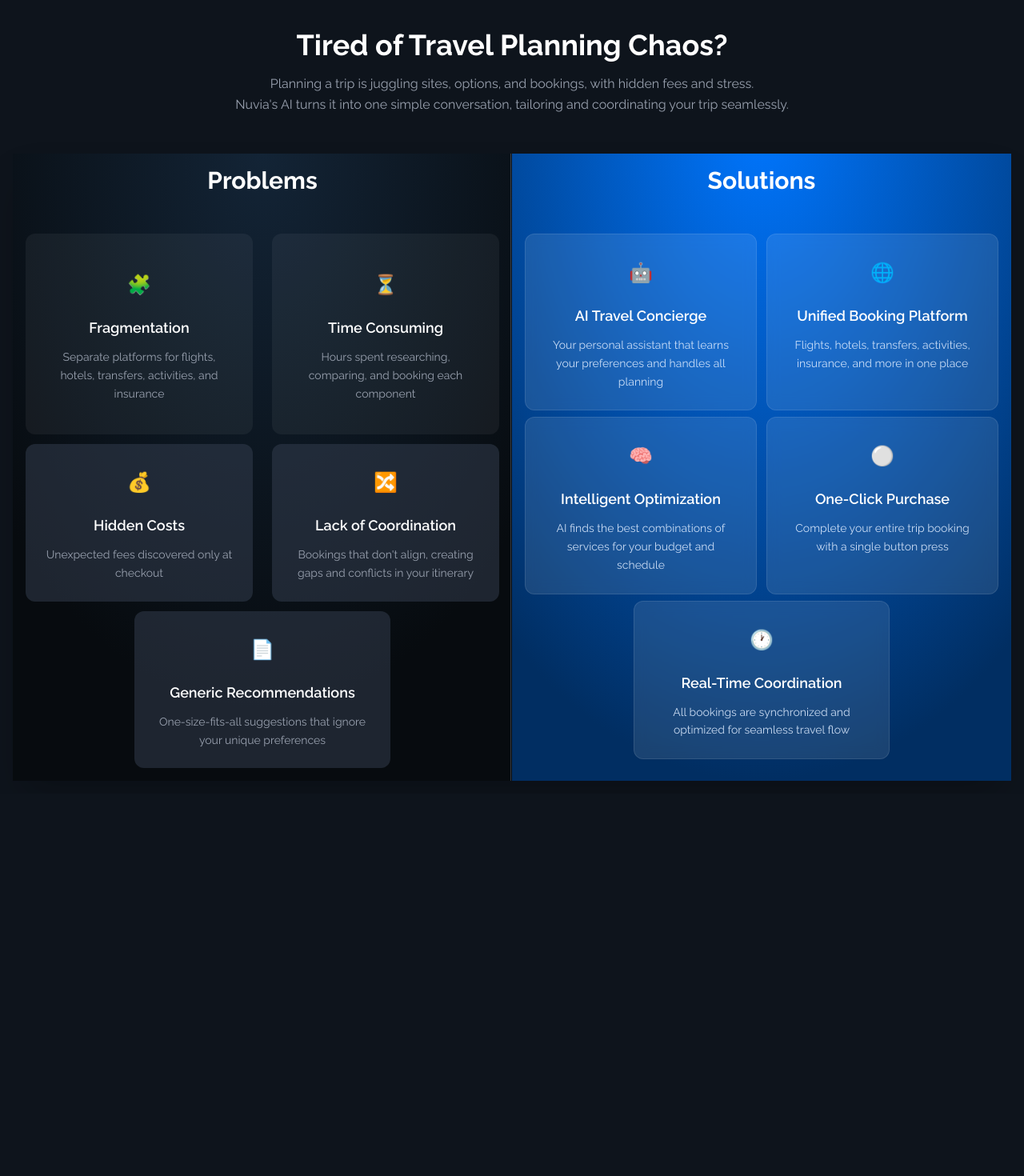
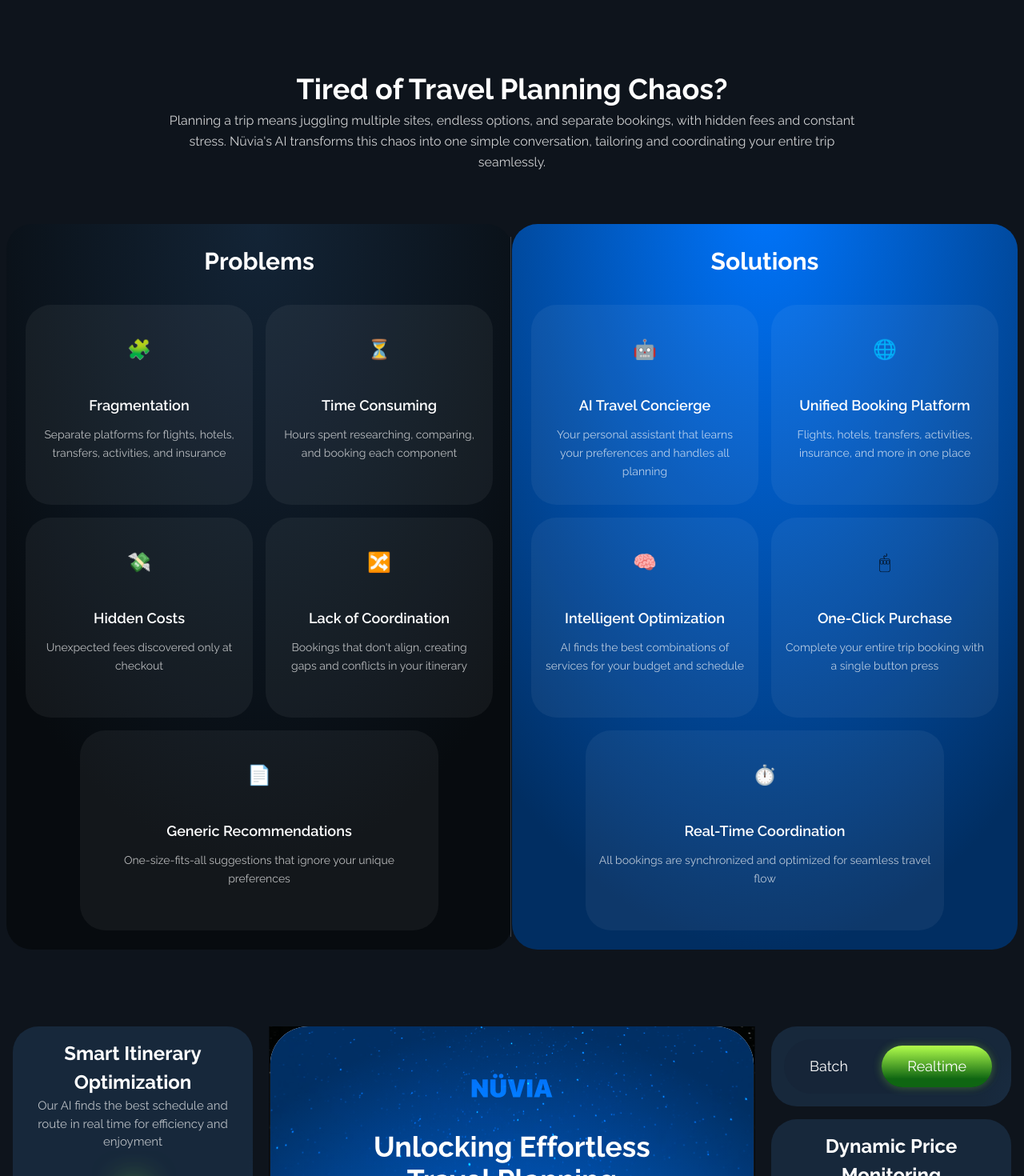
Before and after one commit to elghanbibadr/nuvia, a Next.js app: page / in a window 1280 px wide. Shown: the part 2380-3850 px from the top of the page at 80% size. Before the commit the page ends 3372 px from the top, so only its background shows below. Built offline with nearby package versions, Linux system fonts and the light colour scheme.

Commit message:
created v2 of the intersaction section

```diff
--- a/app/componenets/Card.jsx
+++ b/app/componenets/Card.jsx
@@ -1,8 +1,11 @@
 import React from 'react'
 
-const Card = ({children}) => {
+// [background:radial-gradient(50%_50%_at_85%_54%,rgba(36,66,101,1)_0%,rgba(23,40,59,1)_85%),linear-gradient(0deg,rgba(255,255,255,1)_0%,rgba(255,255,255,1)_100%)]
+
+const Card = ({children,className}) => {
   return (
-    <div className="relative py-6 p-4 rounded-[32px] overflow-hidden [background:radial-gradient(50%_50%_at_85%_54%,rgba(36,66,101,1)_0%,rgba(23,40,59,1)_85%),linear-gradient(0deg,rgba(255,255,255,1)_0%,rgba(255,255,255,1)_100%)]">
+    <div className={`relative text-center  py-6 px-2 md:p-4 rounded-[32px] overflow-hidden ${className} `}>
+
         {children}
     </div>
   )
--- a/app/componenets/ConversationalTipCard.jsx
+++ b/app/componenets/ConversationalTipCard.jsx
@@ -4,7 +4,7 @@ import ConversationalTip from "@/public/ConversationalTip.svg"
 import Image from 'next/image'
 const ConversationalTipCard = () => {
   return (
-      <Card >
+      <Card  className="dark-gradient2" >
       <h4>Conversational Trip Planning</h4>
       <p className='text-white/70 text-center font-normal text-[15px] leading-normal'>
      Describe your dream trip, and our AI instantly builds the perfect itinerary
--- a/app/componenets/DynamicPriceMonitoring.jsx
+++ b/app/componenets/DynamicPriceMonitoring.jsx
@@ -5,7 +5,7 @@ import priceMonitoring from "@/public/priceMonitoring.svg"
 
 const DynamicPriceMonitoring = () => {
   return (
-    <Card >
+    <Card className="dark-gradient2" >
       <h4>Dynamic Price Monitoring</h4>
       <p className='text-white/70 text-center font-normal text-[15px] leading-normal'>
  Price tracking ensures the best deals with alerts for drops and optimal booking times
--- a/app/componenets/Hero.jsx
+++ b/app/componenets/Hero.jsx
@@ -86,7 +86,7 @@ const Hero = () => {
               Future of Travel
             </h2>
             <p
-              className="text-white  text-sm  md:text-base font-normal leading-relaxed  md:max-w-2xl mx-auto mb-8"
+              className="subheading-paragprah md:max-w-2xl mx-auto mb-8"
               style={{ textShadow: '1px 1px 15px rgba(0,0,0,0.8)' }}
             >
               Experience the future of personalized, seamless travel.
--- a/app/componenets/IternaryCard.jsx
+++ b/app/componenets/IternaryCard.jsx
@@ -1,9 +1,10 @@
 import React from 'react'
 import Card from './Card'
-
+import Image from 'next/image'
+import iternaryIcon from "@/public/iternary.svg"
 const IternaryCard = () => {
   return (
-       <Card >
+       <Card className="dark-gradient2" >
       <h4>Smart Itinerary Optimization</h4>
       <p className='text-white/70 text-center font-normal text-[15px] leading-normal'>
       Our AI finds the best schedule and route in real time for efficiency and enjoyment
--- a/app/componenets/ProblemsAndSolutions.jsx
+++ b/app/componenets/ProblemsAndSolutions.jsx
@@ -1,281 +1,252 @@
 'use client';
 
 import { motion } from 'framer-motion';
+import Card from './Card';
 
-const ProblemsAndSolutions = () => {
-  const problems = [
+// Your existing icon components remain the same...
+const FragmentationIcon = () => (
+  <svg width="48" height="49" viewBox="0 0 48 49" fill="none" xmlns="http://www.w3.org/2000/svg">
+<path d="M0 48.86H48V0.86H0V48.86Z" fill="white"/>
+</svg>
+);
+
+// ... (keep all your other icon components)
+
+const PROBLEMS_DATA = [
   {
-      icon: "🧩",
+    id: 'fragmentation',
+    icon: '🧩',
     title: "Fragmentation",
     description: "Separate platforms for flights, hotels, transfers, activities, and insurance"
   },
   {
+    id: 'time-consuming',
     icon: "⏳",
     title: "Time Consuming",
     description: "Hours spent researching, comparing, and booking each component"
   },
   {
-      icon: "💰",
+    id: 'hidden-costs',
+    icon: "💸",
     title: "Hidden Costs",
     description: "Unexpected fees discovered only at checkout"
   },
   {
+    id: 'coordination',
     icon: "🔀",
     title: "Lack of Coordination",
     description: "Bookings that don't align, creating gaps and conflicts in your itinerary"
   },
   {
-      icon: "📄",
+    id: 'generic',
+    icon:"📄",
     title: "Generic Recommendations",
     description: "One-size-fits-all suggestions that ignore your unique preferences"
   }
 ];
 
-  const solutions = [
+const SOLUTIONS_DATA = [
   {
+    id: 'ai-concierge',
     icon: "🤖",
     title: "AI Travel Concierge",
     description: "Your personal assistant that learns your preferences and handles all planning"
   },
   {
+    id: 'unified-platform',
     icon: "🌐",
     title: "Unified Booking Platform",
     description: "Flights, hotels, transfers, activities, insurance, and more in one place"
   },
   {
+    id: 'optimization',
     icon: "🧠",
     title: "Intelligent Optimization",
     description: "AI finds the best combinations of services for your budget and schedule"
   },
   {
-      icon: "⚪",
+    id: 'one-click',
+    icon:"🖱",
     title: "One-Click Purchase",
     description: "Complete your entire trip booking with a single button press"
   },
   {
-      icon: "🕐",
+    id: 'real-time',
+    icon: "⏱️",
     title: "Real-Time Coordination",
     description: "All bookings are synchronized and optimized for seamless travel flow"
   }
 ];
 
+// Animation variants
+const containerVariants = {
+  hidden: { opacity: 0, y: 50 },
+  visible: {
+    opacity: 1,
+    y: 0,
+    transition: {
+      duration: 0.8,
+      staggerChildren: 0.1
+    }
+  }
+};
+
+const itemVariants = {
+  hidden: { opacity: 0, y: 30 },
+  visible: {
+    opacity: 1,
+    y: 0,
+    transition: { duration: 0.6 }
+  }
+};
+
+// Updated Section component with fixed card heights
+const Section = ({ title, data, variant, gradientStyle }) => (
+  <div
+    className='p-2 md:p-6 rounded-[32px]'
+    style={{ background: gradientStyle }}
+  >
+    <h3 className="text-3xl font-bold text-white mb-8 text-center !font-raleway">
+      {title}
+    </h3>
+
+    <div className="space-y-4">
+      {/* First Row */}
+      <motion.div
+        className="grid grid-cols-2 gap-4"
+        variants={containerVariants}
+        initial="hidden"
+        whileInView="visible"
+        viewport={{ once: true }}
+      >
+        {data.slice(0, 2).map((item) => (
+          <motion.div key={item.id} variants={itemVariants}>
+            <Card className="rounded-[32px] bg-white/5 h-[290px] md:h-[250px] flex flex-col">
+              <div className="w-20 scale-150 h-20 mx-auto mb-4 flex items-center justify-center flex-shrink-0">
+                {item.icon}
+              </div>
+              <div className="flex-1 flex flex-col">
+                <h4 className="text-white !font-raleway text-lg font-semibold mb-3 flex-shrink-0">
+                  {item.title}
+                </h4>
+                <p className="text-white/70 !font-raleway text-sm leading-relaxed flex-1">
+                  {item.description}
+                </p>
+              </div>
+            </Card>
+          </motion.div>
+        ))}
+      </motion.div>
+
+      {/* Second Row */}
+      <motion.div
+        className="grid grid-cols-2 gap-4"
+        variants={containerVariants}
+        initial="hidden"
+        whileInView="visible"
+        viewport={{ once: true }}
+      >
+        {data.slice(2, 4).map((item) => (
+          <motion.div key={item.id} variants={itemVariants}>
+            <Card className="rounded-[32px] bg-white/5 h-[290px] md:h-[250px] flex flex-col">
+              <div className="w-20 scale-150 h-20 mx-auto mb-4 flex items-center justify-center flex-shrink-0">
+                {item.icon}
+              </div>
+              <div className="flex-1 flex flex-col">
+                <h4 className="text-white !font-raleway text-lg font-semibold mb-3 flex-shrink-0">
+                  {item.title}
+                </h4>
+                <p className="text-white/70 !font-raleway text-sm leading-relaxed flex-1">
+                  {item.description}
+                </p>
+              </div>
+            </Card>
+          </motion.div>
+        ))}
+      </motion.div>
+
+      {/* Third Row - Single centered item */}
+      <motion.div
+        className="flex justify-center"
+        variants={containerVariants}
+        initial="hidden"
+        whileInView="visible"
+        viewport={{ once: true }}
+      >
+        <motion.div variants={itemVariants} className="w-full max-w-md">
+          <Card className="rounded-[32px] bg-white/5 h-[290px] md:h-[250px] flex flex-col">
+            <div className="w-20 scale-150 h-20 mx-auto mb-4 flex items-center justify-center flex-shrink-0">
+              {data[4].icon}
+            </div>
+            <div className="flex-1 flex flex-col">
+              <h4 className="text-white !font-raleway text-lg font-semibold mb-3 flex-shrink-0">
+                {data[4].title}
+              </h4>
+              <p className="text-white/70 !font-raleway text-sm leading-relaxed flex-1">
+                {data[4].description}
+              </p>
+            </div>
+          </Card>
+        </motion.div>
+      </motion.div>
+    </div>
+  </div>
+);
+
+const ProblemsAndSolutions = () => {
   return (
-    <section className="min-h-screen p-4 flex items-center justify-center ">
+    <section className="min-h-screen py-16 px-2">
+      <div className="max-w-7xl mx-auto">
+
+        {/* Header */}
+        <motion.div
+          initial={{ opacity: 0, y: 30 }}
+          whileInView={{ opacity: 1, y: 0 }}
+          transition={{ duration: 0.8 }}
+          viewport={{ once: true }}
+          className="text-center mb-16"
+        >
+          <h2 className="">
+            Tired of Travel Planning Chaos?
+          </h2>
+          <p className="subheading-paragprah text-[#FFFFFFCC] md:w-[70%] text-center mx-auto">
+            Planning a trip means juggling multiple sites, endless options, and separate bookings, with hidden fees and constant stress.
+
+            Nüvia's AI transforms this chaos into one simple conversation, tailoring and coordinating your entire trip seamlessly.
+          </p>
+        </motion.div>
+
+        {/* Main Container */}
         <motion.div
           initial={{ opacity: 0, scale: 0.95 }}
           whileInView={{ opacity: 1, scale: 1 }}
           transition={{ duration: 0.8 }}
           viewport={{ once: true }}
-        className=""
+          className="relative"
         >
-        {/* Header */}
-        <div className="text-center mb-8 lg:mb-12">
-          <motion.h2
-            initial={{ opacity: 0, y: 30 }}
-            whileInView={{ opacity: 1, y: 0 }}
-            transition={{ duration: 0.6 }}
-            viewport={{ once: true }}
-            className="text-2xl sm:text-3xl lg:text-4xl font-bold text-white mb-4"
-          >
-            Tired of Travel Planning Chaos?
-          </motion.h2>
-          <motion.p
-            initial={{ opacity: 0, y: 20 }}
-            whileInView={{ opacity: 1, y: 0 }}
-            transition={{ duration: 0.6, delay: 0.2 }}
-            viewport={{ once: true }}
-            className="text-gray-400 text-sm sm:text-base max-w-4xl mx-auto leading-relaxed"
-          >
-            Planning a trip is juggling sites, options, and bookings, with hidden fees and stress.
-            <br />
-            Nuvia's AI turns it into one simple conversation, tailoring and coordinating your trip seamlessly.
-          </motion.p>
-        </div>
-
-        {/* Main Container with border */}
-        <motion.div
-          initial={{ opacity: 0, y: 50 }}
-          whileInView={{ opacity: 1, y: 0 }}
-          transition={{ duration: 0.8, delay: 0.3 }}
-          viewport={{ once: true }}
-          className="relative rounded-2xl  overflow-hidde shadow-2xl"
-        >
-          <div className="grid lg:grid-cols-2 " >
+          <div className="grid lg:grid-cols-2 gap-0 relative">
 
             {/* Problems Section */}
-<div
-  className='p-4'
-  style={{
-    background: "radial-gradient(80.46% 104.31% at 50% 0%, #132436 0%, #070B0F 84.83%)"
-  }}
->
-              <h3 className="text-3xl font-bold text-white mb-12 text-center">
-                Problems
-              </h3>
+            <Section
+              title="Problems"
+              data={PROBLEMS_DATA}
+              variant="problem"
+              gradientStyle="radial-gradient(80.46% 104.31% at 50% 0%, #132436 0%, #070B0F 84.83%)"
+            />
 
-              <div className="space-y-3">
-                {/* First Row */}
-                <div className="grid  grid-cols-2 gap-6">
-                  {problems.slice(0, 2).map((problem, index) => (
-                    <motion.div
-                      key={problem.title}
-                      initial={{ opacity: 0, y: 30 }}
-                      whileInView={{ opacity: 1, y: 0 }}
-                      transition={{ duration: 0.6, delay: 0.1 * index }}
-                      viewport={{ once: true }}
-                      className="rounded-xl bg-[#FFFFFF0D] border-[32px] border-transparent p-2 text-center transition-colors"
-                    >
-                      <div className="w-12 h-12 mx-auto mb-4 flex items-center justify-center">
-                        <span className="text-2xl">{problem.icon}</span>
+            {/* Solutions Section */}
+            <Section
+              title="Solutions"
+              data={SOLUTIONS_DATA}
+              variant="solution"
+              gradientStyle="radial-gradient(81.76% 105.99% at 50% -5.99%, #0076FF 0%, #012E62 100%)"
+            />
+
+            {/* Vertical Divider Line */}
+            <div className="absolute left-1/2 top-4 bottom-4 w-px bg-white/20 transform -translate-x-0.5 hidden lg:block"></div>
           </div>
-                      <h4 className="text-lg font-semibold text-white mb-3">
-                        {problem.title}
-                      </h4>
-                      <p className="text-gray-400 text-sm leading-relaxed">
-                        {problem.description}
-                      </p>
-                    </motion.div>
-                  ))}
-                </div>
-
-                {/* Second Row */}
-                <div className="grid grid-cols-2 gap-6">
-                  {problems.slice(2, 4).map((problem, index) => (
-                    <motion.div
-                      key={problem.title}
-                      initial={{ opacity: 0, y: 30 }}
-                      whileInView={{ opacity: 1, y: 0 }}
-                      transition={{ duration: 0.6, delay: 0.3 + 0.1 * index }}
-                      viewport={{ once: true }}
-                      className="bg-gray-700/50 rounded-xl p-6 text-center hover:bg-gray-700/70 transition-colors"
-                    >
-                      <div className="w-12 h-12 mx-auto mb-4 flex items-center justify-center">
-                        <span className="text-2xl">{problem.icon}</span>
-                      </div>
-                      <h4 className="text-lg font-semibold text-white mb-3">
-                        {problem.title}
-                      </h4>
-                      <p className="text-gray-400 text-sm leading-relaxed">
-                        {problem.description}
-                      </p>
-                    </motion.div>
-                  ))}
-                </div>
-
-                {/* Third Row - Single centered item */}
-                <div className="flex justify-center">
-                  <motion.div
-                    initial={{ opacity: 0, y: 30 }}
-                    whileInView={{ opacity: 1, y: 0 }}
-                    transition={{ duration: 0.6, delay: 0.5 }}
-                    viewport={{ once: true }}
-                    className="bg-gray-700/50 rounded-xl p-6 text-center max-w-xs hover:bg-gray-700/70 transition-colors"
-                  >
-                    <div className="w-12 h-12 mx-auto mb-4 flex items-center justify-center">
-                      <span className="text-2xl">{problems[4].icon}</span>
-                    </div>
-                    <h4 className="text-lg font-semibold text-white mb-3">
-                      {problems[4].title}
-                    </h4>
-                    <p className="text-gray-400 text-sm leading-relaxed">
-                      {problems[4].description}
-                    </p>
         </motion.div>
       </div>
-              </div>
-            </div>
-
-            {/* Solutions Section */}
-          <div
-  className='p-4'
-  style={{
-    background: `
-      radial-gradient(81.76% 105.99% at 50% -5.99%, #0076FF 0%, #012E62 100%)
-    `
-  }}
->
-              <h3 className="text-3xl font-bold text-white mb-12 text-center">
-                Solutions
-              </h3>
-
-              <div className="space-y-2">
-                {/* First Row */}
-                <div className="grid grid-cols-2 gap-3">
-                  {solutions.slice(0, 2).map((solution, index) => (
-                    <motion.div
-                      key={solution.title}
-                      initial={{ opacity: 0, y: 30 }}
-                      whileInView={{ opacity: 1, y: 0 }}
-                      transition={{ duration: 0.6, delay: 0.1 * index }}
-                      viewport={{ once: true }}
-                      className="bg-white/10 backdrop-blur-sm rounded-xl p-6 text-center hover:bg-white/15 transition-colors border border-white/10"
-                    >
-                      <div className="w-12 h-12 mx-auto mb-4 flex items-center justify-center">
-                        <span className="text-2xl">{solution.icon}</span>
-                      </div>
-                      <h4 className="text-lg font-semibold text-white mb-3">
-                        {solution.title}
-                      </h4>
-                      <p className="text-blue-100/90 text-sm leading-relaxed">
-                        {solution.description}
-                      </p>
-                    </motion.div>
-                  ))}
-                </div>
-
-                {/* Second Row */}
-                <div className="grid grid-cols-2 gap-3">
-                  {solutions.slice(2, 4).map((solution, index) => (
-                    <motion.div
-                      key={solution.title}
-                      initial={{ opacity: 0, y: 30 }}
-                      whileInView={{ opacity: 1, y: 0 }}
-                      transition={{ duration: 0.6, delay: 0.3 + 0.1 * index }}
-                      viewport={{ once: true }}
-                      className="bg-white/10 backdrop-blur-sm rounded-xl p-6 text-center hover:bg-white/15 transition-colors border border-white/10"
-                    >
-                      <div className="w-12 h-12 mx-auto mb-4 flex items-center justify-center">
-                        <span className="text-2xl">{solution.icon}</span>
-                      </div>
-                      <h4 className="text-lg font-semibold text-white mb-3">
-                        {solution.title}
-                      </h4>
-                      <p className="text-blue-100/90 text-sm leading-relaxed">
-                        {solution.description}
-                      </p>
-                    </motion.div>
-                  ))}
-                </div>
-
-                {/* Third Row - Single centered item */}
-                <div className="flex justify-center">
-                  <motion.div
-                    initial={{ opacity: 0, y: 30 }}
-                    whileInView={{ opacity: 1, y: 0 }}
-                    transition={{ duration: 0.6, delay: 0.5 }}
-                    viewport={{ once: true }}
-                    className="bg-white/10 backdrop-blur-sm rounded-xl p-6 text-center max-w-xs hover:bg-white/15 transition-colors border border-white/10"
-                  >
-                    <div className="w-12 h-12 mx-auto mb-4 flex items-center justify-center">
-                      <span className="text-2xl">{solutions[4].icon}</span>
-                    </div>
-                    <h4 className="text-lg font-semibold text-white mb-3">
-                      {solutions[4].title}
-                    </h4>
-                    <p className="text-blue-100/90 text-sm leading-relaxed">
-                      {solutions[4].description}
-                    </p>
-                  </motion.div>
-                </div>
-              </div>
-            </div>
-          </div>
-
-
-          {/* Vertical Divider Line */}
-          <div className="absolute left-1/2 top-0 bottom-0 w-px bg-white/20 transform -translate-x-0.5 hidden lg:block"></div>
-        </motion.div>
-      </motion.div>
     </section>
   );
 };
--- a/app/componenets/RecommandationCard.jsx
+++ b/app/componenets/RecommandationCard.jsx
@@ -4,7 +4,7 @@ import RecommandationIcon from "@/public/RecommandationIcon.svg"
 import Image from 'next/image'
 const RecommandationCard = () => {
   return (
-    <Card >
+    <Card  className="dark-gradient2">
       <h4>Smart Itinerary Optimization</h4>
       <p className='text-white/70 text-center font-normal text-[15px] leading-normal'>
       Our AI finds the best schedule and route in real time for efficiency and enjoyment
--- a/app/globals.css
+++ b/app/globals.css
@@ -28,13 +28,42 @@ body {
 }
 
 
+/* TYPOGRAPHY */
+/*
+@layer components{
+  h2{
+      @apply text-white text-center !font-raleway text-2xl md:text-4xl font-bold leading-normal;
+  }
+} */
+
+@layer components{
+
+  .subheading-paragprah{
+    @apply text-white  text-sm  md:text-base font-normal leading-relaxed ;
+  }
+    h2{
+      @apply text-white text-center  text-2xl md:text-4xl font-bold leading-normal;
+  }
+  h3{
+      @apply text-white text-center mb-4 text-xl  font-bold leading-normal;
+
+  }
+  p{
+     @apply text-white/70 text-center  text-[15px] font-normal leading-normal;
+  }
+}
 
 .dark-gradient{
   background: linear-gradient(0deg, #FFFFFF, #FFFFFF) ,
 radial-gradient(80.46% 104.31% at 50% 0%, #132436 0%, #070B0F 84.83%) ;
 
 }
-
+.one-tap-buy-gradient {
+  background: linear-gradient(180deg, #0076FF 0%, #04408B 80%);
+}
+.green-gradient {
+  background: linear-gradient(180deg, #B2FF4C 0%, #0F6612 80%);
+}
 
 .dark-gradient2{
   border-radius: 32px;
--- a/app/page.js
+++ b/app/page.js
@@ -8,7 +8,11 @@ import HeaderNavigation from './componenets/HeaderNavigation'
 import { NoviaHero } from './componenets/NaviaHero'
 import Hero from './componenets/Hero'
 import ProblemsAndSolutions from './componenets/ProblemsAndSolutions'
-
+import Image from 'next/image'
+import inter from "@/public/intersaction.svg"
+import IternaryCard from './componenets/IternaryCard'
+import RecommandationCard from './componenets/RecommandationCard'
+import Card from './componenets/Card'
 
 const page = () => {
   return (
@@ -16,6 +20,56 @@ const page = () => {
    {/* <HeaderNavigation/> */}
    <Hero/>
    <ProblemsAndSolutions/>
+
+   {/* Bento Grid Layout */}
+   <div className='w-full px-4 py-8'>
+     <div className='max-w-[1792px] mx-auto grid grid-cols-1 lg:grid-cols-12 gap-4 auto-rows-min'>
+
+       {/* LEFT COLUMN - Takes 3 columns */}
+       <div className='lg:col-span-3 flex flex-col gap-4'>
+         <IternaryCard/>
+         <RecommandationCard/>
+         <Card className="dark-gradient2">
+           <div className='bg-[#162538] rounded-full p-3'>
+             <div className='one-tap-buy-gradient p-3 rounded-full flex items-center justify-center'>
+               <h6 className='text-white text-sm md:text-xl'>One Tap Buy</h6>
+             </div>
+           </div>
+         </Card>
+       </div>
+
+       {/* CENTER COLUMN - Takes 6 columns (larger) */}
+       <div className='lg:col-span-6 flex items-center justify-center min-h-[600px]'>
+         <div className='w-full h-full flex items-center justify-center'>
+           <Image
+             className='w-full h-auto max-w-full'
+             src={inter}
+             width={800}
+             height={800}
+             alt='NUVIA Integration Diagram'
+             priority
+           />
+         </div>
+       </div>
+
+       {/* RIGHT COLUMN - Takes 3 columns */}
+       <div className='lg:col-span-3 flex flex-col gap-4'>
+         <Card className="dark-gradient2">
+           <div className='bg-[#162538] flex items-center justify-between rounded-full p-2'>
+             <div className='pl-6'>
+               <span className='text-white text-sm md:text-lg'>Batch</span>
+             </div>
+             <div className='green-gradient px-8 shadow-[0_0_10px_2px_rgba(121,202,56,0.3)] py-3 rounded-full'>
+               <h6 className='text-white text-sm md:text-lg'>Realtime</h6>
+             </div>
+           </div>
+         </Card>
+         <DynamicPriceMonitoring/>
+         <ConversationalTipCard/>
+       </div>
+
+     </div>
+   </div>
   </>
   )
 }
```
Also changed, not shown: public/intersaction.svg (added). Lines whose indentation alone changed are shown as unchanged.
